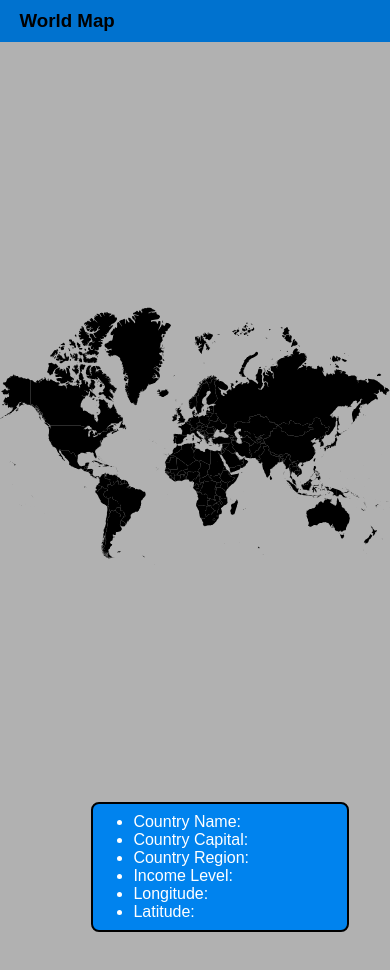
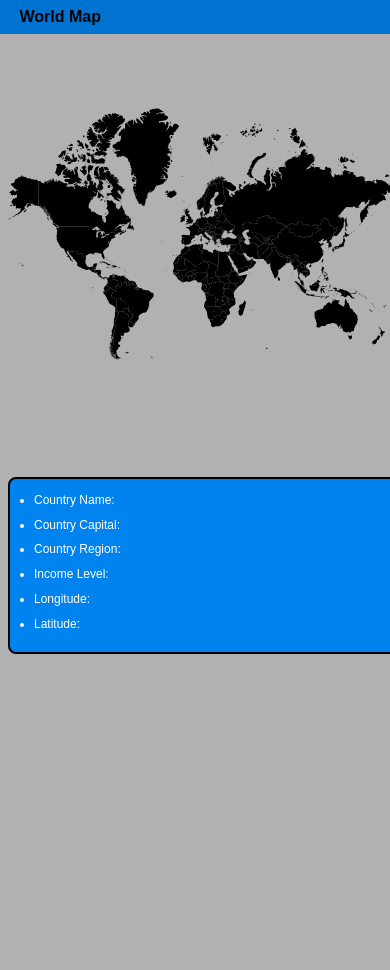
Before and after one commit to jgomez5437/World-Map, an Angular app: page /index in a window 390 px wide. Shown: the top 970 px of the page. After the commit the page ends 886 px from the top, so only its background shows below. Built offline with nearby package versions, Linux system fonts and the light colour scheme.

Commit message:
Fix: screen rendering

```diff
--- a/src/app/index/index.component.css
+++ b/src/app/index/index.component.css
@@ -1,11 +1,14 @@
 .top_bar{
     position: fixed;
+    top: 0;
+    left: 0;
     width: 100%;
     height: 5dvh;
     background-color: rgb(0, 114, 207);
     display: flex;
     justify-content: center;
     align-items: center;
+    z-index: 100;
 }
 
 .top_container{
@@ -14,36 +17,50 @@
 
 .world_map_div{
     width: 100%;
-    height: 100%;
+    min-height: 100vh;
     display: flex;
     justify-content: center;
-    align-items: center;
+    align-items: flex-start;
     flex-direction: row;
     flex-wrap: wrap;
-
+    padding-top: 5dvh;
+    gap: 1rem;
+    padding: 5dvh 1rem 1rem 1rem;
 }
 
 .map_column{
-    width: 100dvh;
-    height: 85dvh;
-    margin-top: 10dvh;
+    flex: 1;
+    min-width: 250px;
+    max-width: 700px;
+    height: auto;
+    aspect-ratio: 2 / 1;
     display: flex;
     align-items: center;
     justify-content: center;
 }
 
 #map_image{
-    max-width: 100%;
+    width: 100%;
     height: 100%;
+    object-fit: contain;
+}
+
+.country_info_column{
+    flex: 1;
+    min-width: 250px;
+    max-width: 400px;
+    display: flex;
+    justify-content: center;
+    align-items: flex-start;
+    padding-top: 1rem;
 }
 
 .info_background{
-    width: 30vh;
-    height: 15vh;
+    width: 100%;
     background-color: rgb(0, 131, 238);
     border-radius: 8px;
     border: solid black 2px;
-    margin: 0px 0px 250px 50px;
+    padding: 1.5rem;
     display: flex;
     justify-content: left;
     align-items: center;
@@ -51,6 +68,15 @@
 
 .info_list{
     color: white;
+    margin: 0;
+    padding-left: 1.5rem;
+    font-size: 0.95rem;
+    line-height: 1.6;
+}
+
+.info_list li{
+    margin-bottom: 0.5rem;
+    word-break: break-word;
 }
 
 svg path{
@@ -60,3 +86,73 @@ svg path{
 svg path:hover{
     fill: white;
 }
+
+/* Tablet and smaller devices */
+@media (max-width: 1024px) {
+    .world_map_div{
+        flex-direction: column;
+        align-items: center;
+    }
+
+    .map_column{
+        max-width: 100%;
+        width: 100%;
+        min-height: 250px;
+    }
+
+    .country_info_column{
+        width: 100%;
+        max-width: 100%;
+        padding-top: 1rem;
+    }
+}
+
+/* Mobile devices */
+@media (max-width: 768px) {
+    .top_bar{
+        height: 4dvh;
+    }
+
+    .world_map_div{
+        padding: 4dvh 0.5rem 0.5rem 0.5rem;
+        gap: 0.5rem;
+    }
+
+    .map_column{
+        min-height: 300px;
+        max-width: 100%;
+    }
+
+    .info_background{
+        padding: 1rem;
+    }
+
+    .info_list{
+        font-size: 0.85rem;
+        padding-left: 1rem;
+    }
+}
+
+/* Small phones */
+@media (max-width: 480px) {
+    .top_container h3{
+        font-size: 1rem;
+    }
+
+    .map_column{
+        min-height: 250px;
+    }
+
+    .info_background{
+        padding: 0.75rem;
+    }
+
+    .info_list{
+        font-size: 0.75rem;
+        padding-left: 0.75rem;
+    }
+
+    .info_list li{
+        margin-bottom: 0.35rem;
+    }
+}
```
